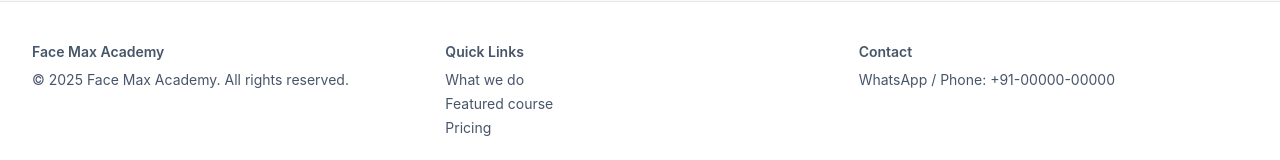
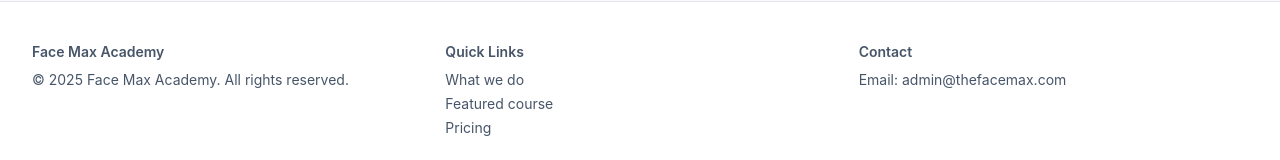
Before and after one commit to shubham4289/face-max-landing, a Next.js app: page / in a window 1280 px wide. Shown: the part 4832-4992 px from the top of the page. Built offline with nearby package versions, Linux system fonts and the light colour scheme.

Commit message:
Update page.tsx

```diff
--- a/app/page.tsx
+++ b/app/page.tsx
@@ -591,7 +591,7 @@ export default function Page() {
           </div>
           <div id="contact">
             <div className="font-semibold">Contact</div>
-            <div className="mt-2 text-sm">WhatsApp / Phone: +91-00000-00000</div>
+            <div className="mt-2 text-sm">Email: admin@thefacemax.com</div>
           </div>
         </div>
       </footer>
```
